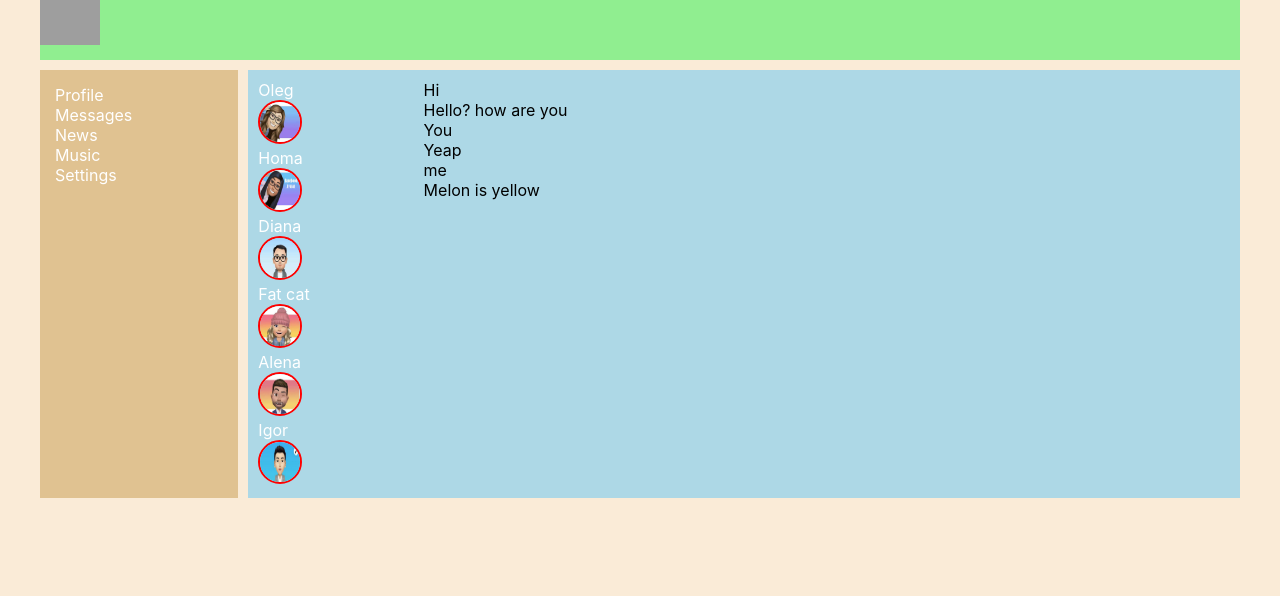
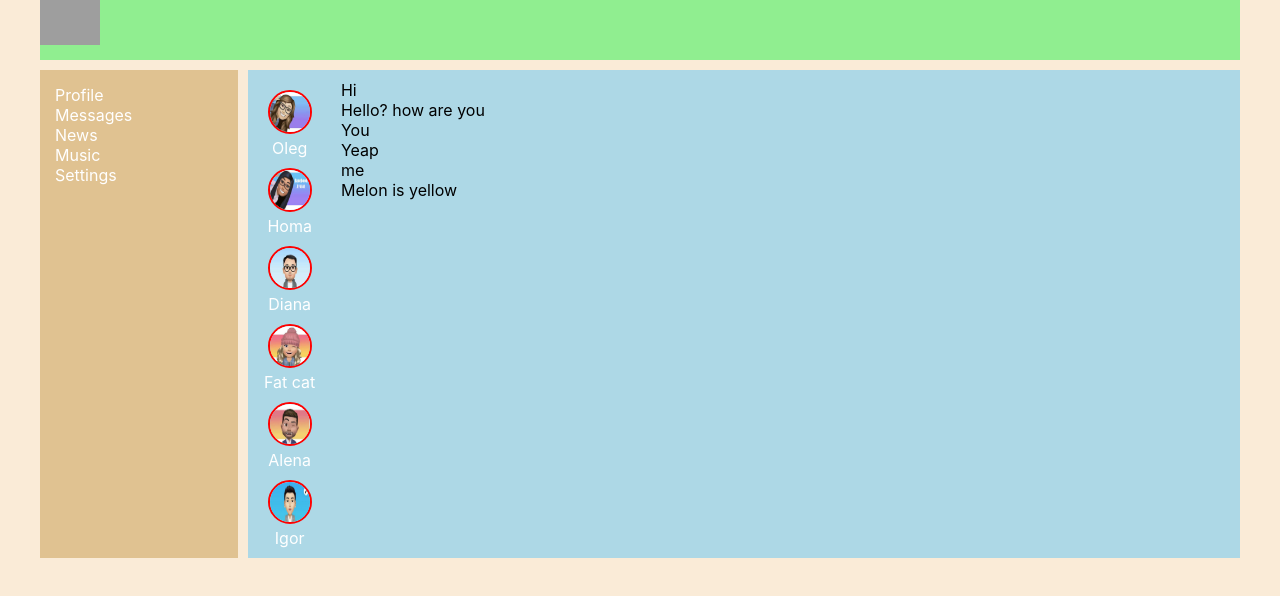
Before and after one commit to OlegWeremyew/mywayjavascript, a React (Create React App) app: page /dialogs in a window 1280 px wide. Shown: the top 596 px of the page. Built offline with nearby package versions, Linux system fonts and the light colour scheme; grey boxes are pictures that could not be loaded.

Commit message:
class 31 done

```diff
--- a/src/App.js
+++ b/src/App.js
@@ -20,9 +20,9 @@ const App = (props) => {
                         state={props.state.dialogsPage}/>}/>
                     <Route path="/profile/*" element={<Profile
                         state={props.state.profilePage}/>}/>
-                    <Route path="/news" element={<News/>}/>
-                    <Route path="/music" element={<Music/>}/>
-                    <Route path="/setting" element={<Settings/>}/>
+                    <Route path="/news/*" element={<News/>}/>
+                    <Route path="/music/*" element={<Music/>}/>
+                    <Route path="/setting/*" element={<Settings/>}/>
                 </Routes>
             </div>
         </main>
--- a/src/components/Dialogs/DialogItem/DialogsItem.js
+++ b/src/components/Dialogs/DialogItem/DialogsItem.js
@@ -6,10 +6,10 @@ const DialogItem = (props) => {
     let path = "/dialogs/" + props.id;
     return (
         <div className={c.dialog + " " + c.active}>
-            <NavLink to={path}>{props.name}</NavLink>
             <div>
                 <img src={props.img} alt="ava"/>
             </div>
+            <NavLink to={path}>{props.name}</NavLink>
         </div>
     );
 };
--- a/src/components/Dialogs/Dialogs.module.css
+++ b/src/components/Dialogs/Dialogs.module.css
@@ -1,10 +1,15 @@
 .dialogs {
     display: grid;
-    grid-template-columns: 2fr 10fr;
+    grid-template-columns: 1fr 11fr;
+}
+
+.dialogs .active {
+    padding-top: 10px;
+    text-align: center;
 }
 
 .dialog img {
- width: 40px;
+    width: 40px;
     height: 40px;
     border: 2px solid red;
     border-radius: 50%;
@@ -14,6 +19,7 @@
     padding: 10px;
 
 }
+
 .dialogItems a {
     color: white;
     text-decoration: none;
--- a/src/components/Profile/MyPosts/MyPosts.js
+++ b/src/components/Profile/MyPosts/MyPosts.js
@@ -6,15 +6,22 @@ const MyPosts = (props) => {
 
     let postsElents = props.posts.map(p => <Posts message={p.message} likesCount={p.likesCount} id={p.id}/>)
 
+    let newPostElement = React.createRef();
+
+    let addPost = () => {
+        let text = newPostElement.current.value
+        alert(text)
+    }
+
     return (
         <div className={c.postsBlock}>
             <h3>My posts</h3>
             <div>
                 <div>
-                    <textarea></textarea>
+                    <textarea ref={newPostElement}></textarea>
                 </div>
                 <div>
-                    <button>Add post</button>
+                    <button onClick={ addPost }>Add post</button>
                 </div>
             </div>
             <div className={c.posts}>
```
